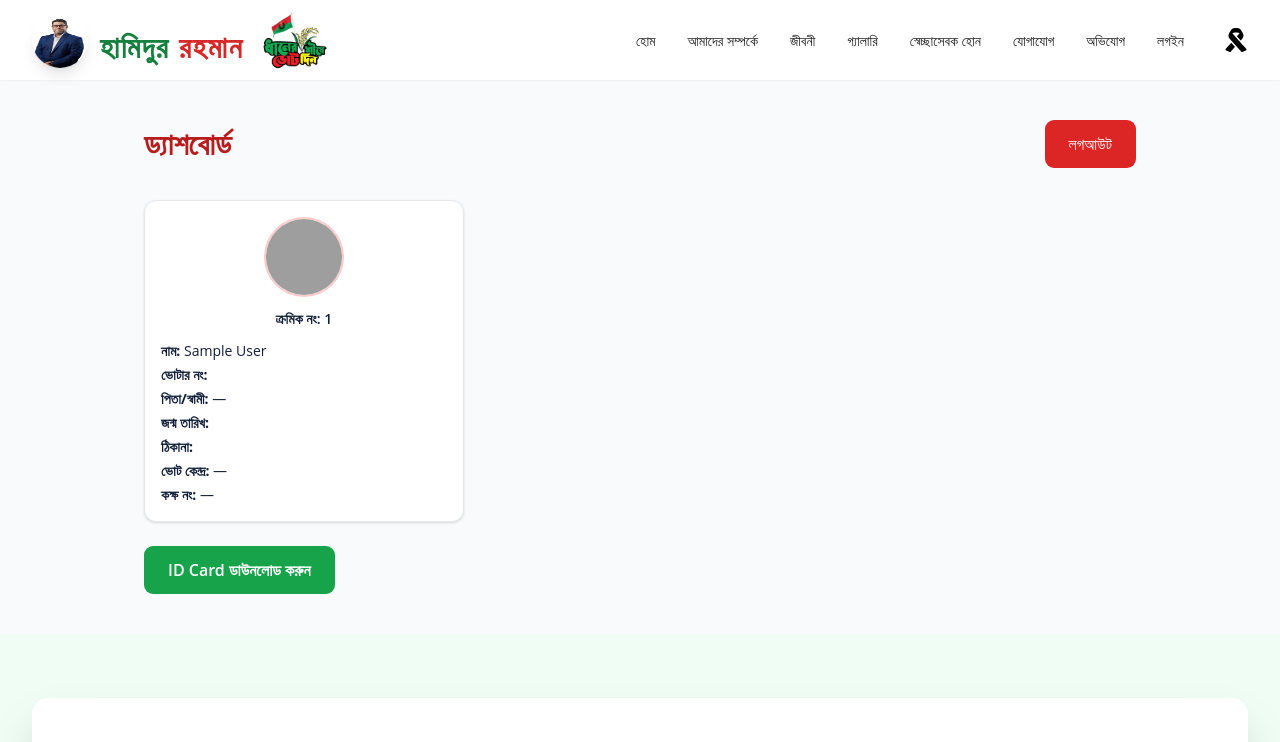
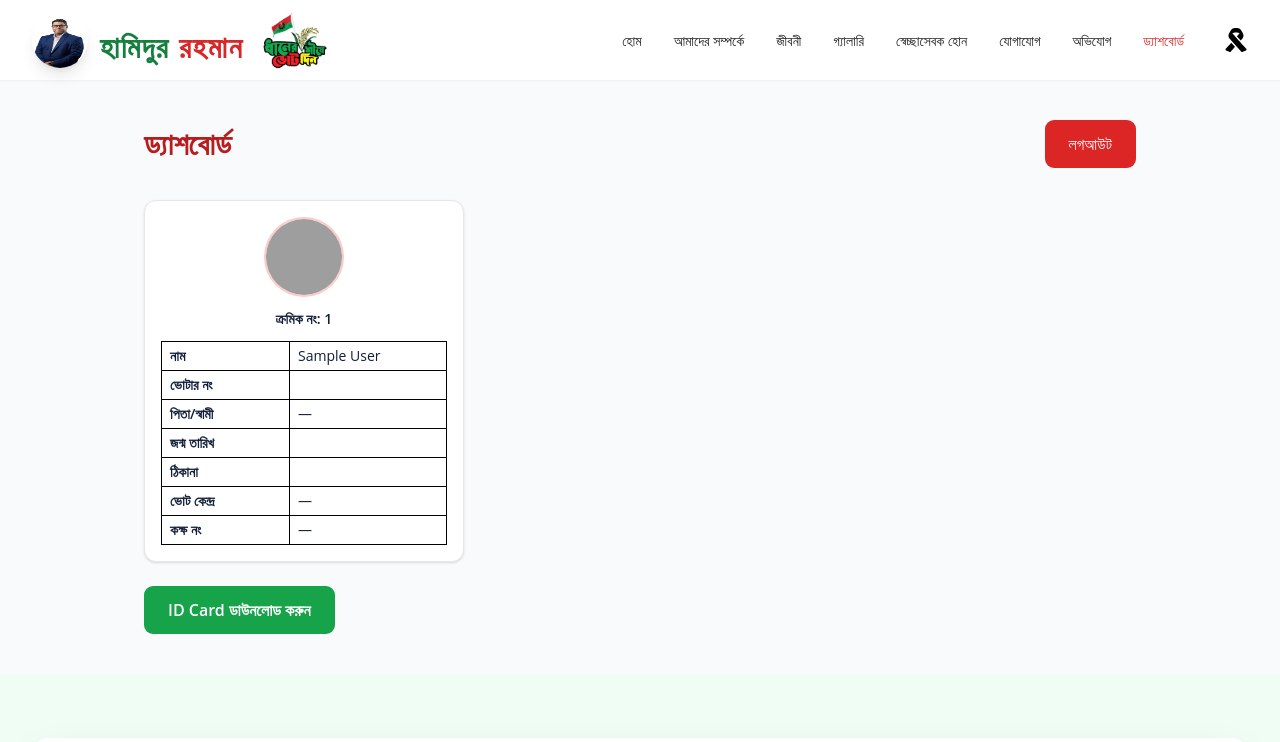
Before and after one commit to Mahii-11/political001, a React (Vite) app: page /dashboard in a window 1280 px wide. Shown: the top 742 px of the page. Built offline with nearby package versions, Linux system fonts and the light colour scheme; sample sign-in values are in the browser's storage; grey boxes are pictures that could not be loaded; a web font is replaced by a local one.

Commit message:
Dashboard chnage and Navbar modification

```diff
--- a/src/components/layout/Navbar.jsx
+++ b/src/components/layout/Navbar.jsx
@@ -5,7 +5,15 @@ import { motion, AnimatePresence } from "framer-motion";
 import { Menu, X, ChevronDown } from "lucide-react";
 import { FaRibbon } from "react-icons/fa";
 
-const navItems = [
+export function Navbar() {
+  const [isOpen, setIsOpen] = useState(false);
+  const [openDropdown, setOpenDropdown] = useState(null);
+  const [isLoggedIn, setIsLoggedIn] = useState(
+  !!localStorage.getItem("accessToken")
+  );
+  const location = window.location.pathname;
+
+  const navItems = [
   { label: "হোম", href: "/" },
   { label: "আমাদের সম্পর্কে", href: "/about" },
   { label: "জীবনী", href: "/biography" },
@@ -13,14 +21,9 @@ const navItems = [
   { label: "স্বেচ্ছাসেবক হোন", href: "/volunteer/new" },
   { label: "যোগাযোগ", href: "/contact" },
   { label: "অভিযোগ", href: "/complaint" },
-  { label: "লগইন", href: "/login" },
-];
-
-export function Navbar() {
-  const [isOpen, setIsOpen] = useState(false);
-  const [openDropdown, setOpenDropdown] = useState(null);
-
-  const location = window.location.pathname;
+  !isLoggedIn && { label: "লগইন", href: "/login" },
+  isLoggedIn && { label: "ড্যাশবোর্ড", href: "/dashboard" },
+].filter(Boolean);
 
   return (
     <motion.nav
--- a/src/pages/Dashboard.jsx
+++ b/src/pages/Dashboard.jsx
@@ -18,10 +18,10 @@ export const IDCard = forwardRef(({ user }, ref) => {
 
     const pdf = new jsPDF({
       unit: "mm",
-      format: [60, 65], // ID card size
+      format: [80, 100], // ID card size
     });
 
-    pdf.addImage(imgData, "JPEG", 0, 0, 60, canvas.height * (65 / canvas.width));
+    pdf.addImage(imgData, "JPEG", 0, 0, 80, 100);
     pdf.save("voter-id-card.pdf");
   };
 
@@ -52,15 +52,72 @@ export const IDCard = forwardRef(({ user }, ref) => {
   </div>
 
   {/* DETAILS */}
-  <div className="text-sm space-y-1">
-    <p><strong>নাম:</strong> {user.name}</p>
-    <p><strong>ভোটার নং:</strong> {user.nid_no}</p>
-    <p><strong>পিতা/স্বামী:</strong> {user.guardian || "—"}</p>
-    <p><strong>জন্ম তারিখ:</strong> {user.created_at?.split("T")[0]}</p>
-    <p><strong>ঠিকানা:</strong> {user.present_address}</p>
-    <p><strong>ভোট কেন্দ্র:</strong> {user.center || "—"}</p>
-    <p><strong>কক্ষ নং:</strong> {user.room || "—"}</p>
-  </div>
+  <table className="w-full text-sm border border-black border-collapse">
+  <tbody>
+    <tr>
+      <td className="border border-black px-2 py-1 font-semibold w-32">
+        নাম
+      </td>
+      <td className="border border-black px-2 py-1">
+        {user.name}
+      </td>
+    </tr>
+
+    <tr>
+      <td className="border border-black px-2 py-1 font-semibold">
+        ভোটার নং
+      </td>
+      <td className="border border-black px-2 py-1">
+        {user.nid_no}
+      </td>
+    </tr>
+
+    <tr>
+      <td className="border border-black px-2 py-1 font-semibold">
+        পিতা/স্বামী
+      </td>
+      <td className="border border-black px-2 py-1">
+        {user.guardian || "—"}
+      </td>
+    </tr>
+
+    <tr>
+      <td className="border border-black px-2 py-1 font-semibold">
+        জন্ম তারিখ
+      </td>
+      <td className="border border-black px-2 py-1">
+        {user.created_at?.split("T")[0]}
+      </td>
+    </tr>
+
+    <tr>
+      <td className="border border-black px-2 py-1 font-semibold">
+        ঠিকানা
+      </td>
+      <td className="border border-black px-2 py-1">
+        {user.present_address}
+      </td>
+    </tr>
+
+    <tr>
+      <td className="border border-black px-2 py-1 font-semibold">
+        ভোট কেন্দ্র
+      </td>
+      <td className="border border-black px-2 py-1">
+        {user.center || "—"}
+      </td>
+    </tr>
+
+    <tr>
+      <td className="border border-black px-2 py-1 font-semibold">
+        কক্ষ নং
+      </td>
+      <td className="border border-black px-2 py-1">
+        {user.room || "—"}
+      </td>
+    </tr>
+  </tbody>
+</table>
 </div>
 
   );
@@ -70,6 +127,9 @@ export default function Dashboard() {
   const navigate = useNavigate();
   const [user, setUser] = useState(null);
   const idCardRef = useRef();
+  const [isLoggedIn, setIsLoggedIn] = useState(
+  !!localStorage.getItem("accessToken")
+  );
 
   useEffect(() => {
     const storedUser = localStorage.getItem("user");
@@ -92,6 +152,7 @@ export default function Dashboard() {
           <h1 className="text-3xl font-bold text-red-700">ড্যাশবোর্ড</h1>
           <button
             onClick={() => {
+              setIsLoggedIn(false);
               localStorage.clear();
               navigate("/login");
             }}
```
